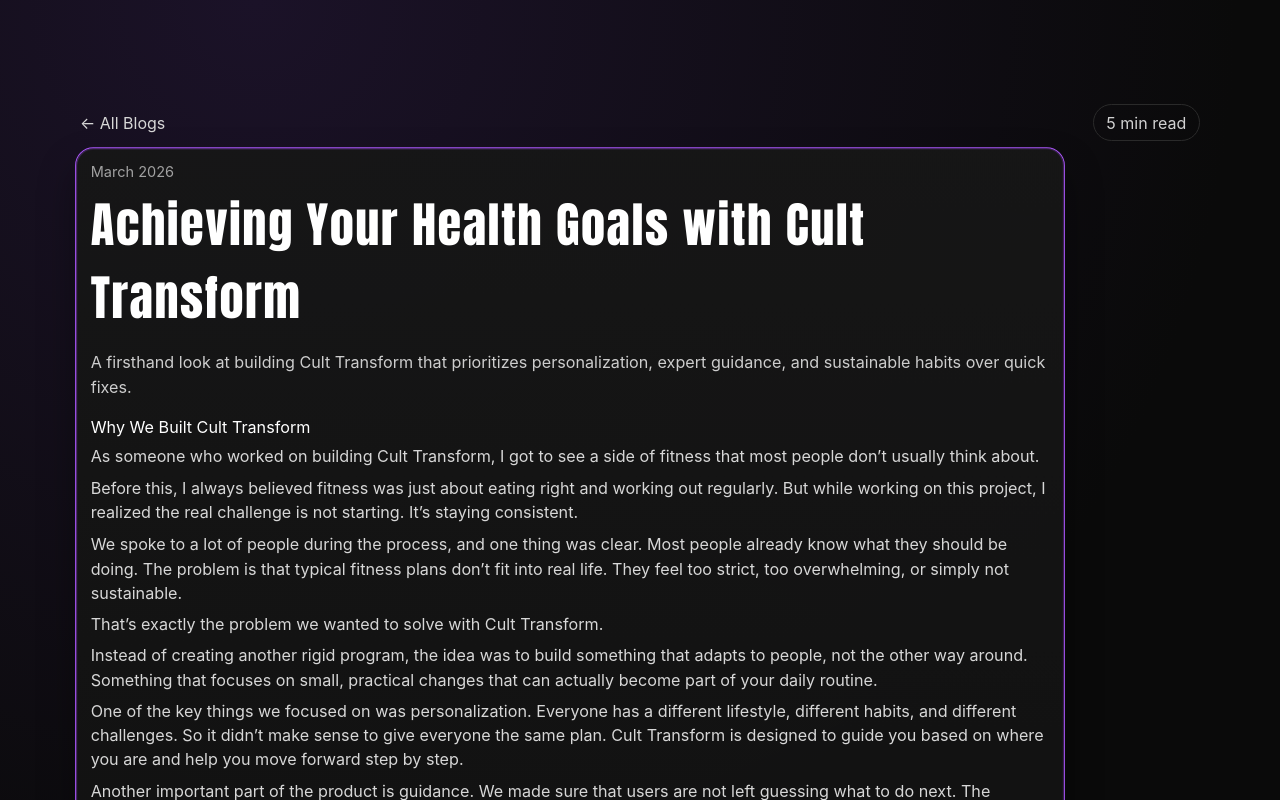
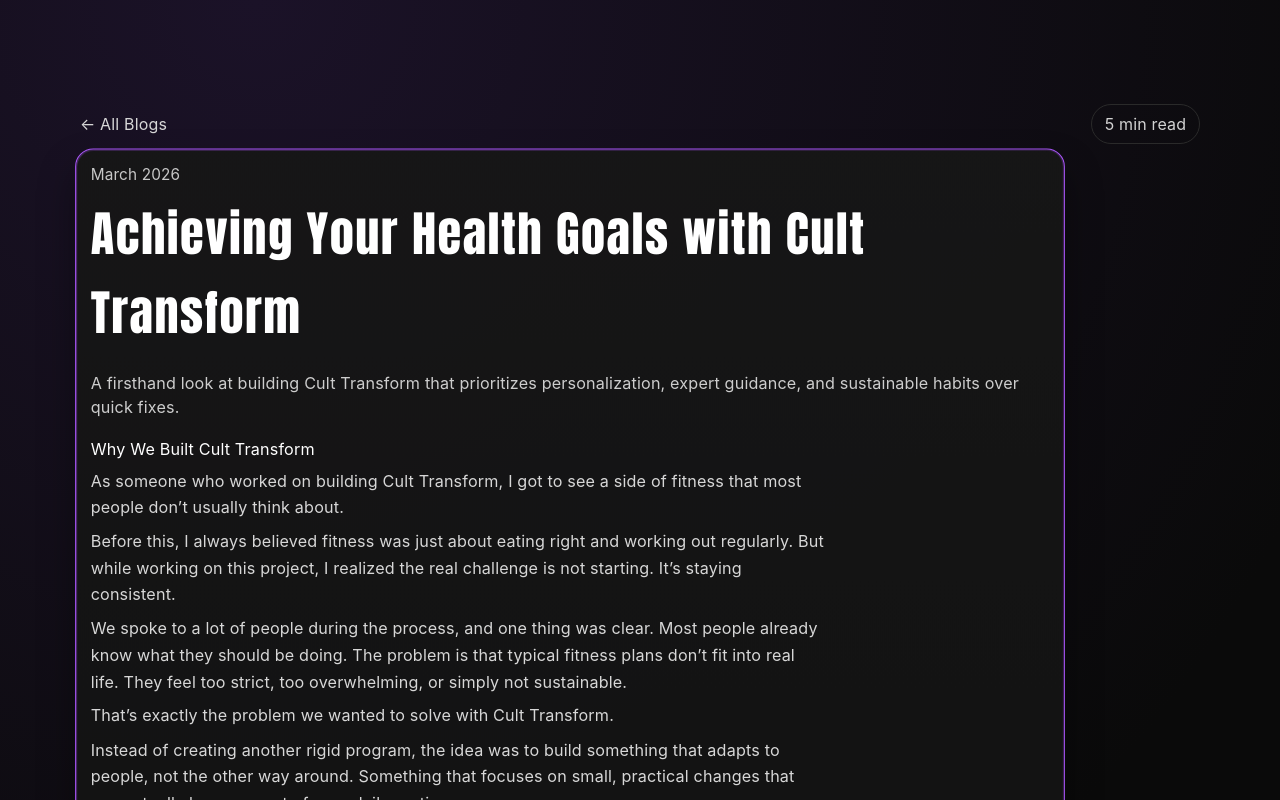
Before and after one commit to ArihantRawat/arihant-portfolio, a Next.js app: page /blog/achieving-your-health-goals-with-cult-transform in a window 1280 px wide. Shown: the top 800 px of the page. Built offline with nearby package versions, Linux system fonts and the light colour scheme.

Commit message:
Polish portfolio styling and fix Java icon visibility

```diff
--- a/src/app/globals.css
+++ b/src/app/globals.css
@@ -9,9 +9,10 @@
 }
 
 * { box-sizing: border-box; }
-html, body { margin: 0; padding: 0; background: var(--bg); color: var(--text); }
-body { font-family: Inter, Arial, Helvetica, sans-serif; cursor: default; }
-a { color: var(--text); text-decoration: none; }
+html, body { margin: 0; padding: 0; background: var(--bg); color: var(--text); scroll-behavior: smooth; }
+body { font-family: Inter, Arial, Helvetica, sans-serif; cursor: default; line-height: 1.65; letter-spacing: .01em; }
+a { color: var(--text); text-decoration: none; transition: color .2s ease; }
+a:hover { color: #e7d8ff; }
 
 .site-shell, .blog-shell { min-height: 100vh; background: radial-gradient(circle at 20% 0%, #1b1228, #0a0a0a 58%); position: relative; }
 .container { width: min(1120px, 92vw); margin: 0 auto; position: relative; z-index: 2; }
@@ -21,10 +22,12 @@ a { color: var(--text); text-decoration: none; }
 .section-gap { margin-top: 6.5rem; }
 .bottom-space { padding-bottom: 5rem; }
 
-.top-nav { position: sticky; top: 0; z-index: 40; border-bottom: 1px solid #1f1f1f; background: rgba(10, 10, 10, 0.84); backdrop-filter: blur(10px); }
+.top-nav { position: sticky; top: 0; z-index: 40; border-bottom: 1px solid #1f1f1f; background: rgba(10, 10, 10, 0.84); backdrop-filter: blur(10px); box-shadow: 0 10px 25px rgba(0,0,0,.2); }
 .nav-inner { display: flex; align-items: center; justify-content: space-between; padding: 0.95rem 0; }
 .logo { font-weight: 800; letter-spacing: .15em; }
 .desktop-links { display: none; gap: 1.1rem; align-items: center; }
+.desktop-links a { color: #d5d5d5; font-size: .95rem; }
+.desktop-links a:hover { color: #fff; }
 .menu-btn { border: 1px solid #2d2d2d; background: transparent; color: #fff; border-radius: 8px; padding: .45rem .75rem; }
 .mobile-links { display: grid; gap: .5rem; padding: .8rem 1rem; border-top: 1px solid #1f1f1f; }
 
@@ -33,7 +36,7 @@ a { color: var(--text); text-decoration: none; }
 .hero-title { font-family: Anton, Impact, sans-serif; line-height: .96; font-size: clamp(2.7rem, 10vw, 6.2rem); margin: .8rem 0 1rem; letter-spacing: .02em; }
 .hero-line { display: block; }
 .hero-line.accent { color: var(--accent); }
-.hero-bio { color: var(--muted); max-width: 62ch; line-height: 1.6; }
+.hero-bio { color: #c6c6c6; max-width: 66ch; line-height: 1.72; font-size: 1.02rem; }
 .hero-actions { margin-top: 1.25rem; display: flex; gap: .75rem; flex-wrap: wrap; }
 
 .btn-neon { background: var(--accent); color: #111; font-weight: 800; border: 0; border-radius: 999px; padding: .72rem 1.2rem; box-shadow: 0 0 18px rgba(168,85,247,.28); cursor: pointer; }
@@ -49,6 +52,7 @@ a { color: var(--text); text-decoration: none; }
 .stat-label { color: var(--muted); font-size: .82rem; margin: .15rem 0 0; }
 
 .section-title { font-family: Anton, Impact, sans-serif; letter-spacing: .03em; font-size: clamp(1.8rem, 5vw, 3rem); margin: 0 0 1rem; }
+section p { max-width: 72ch; }
 .section-head { display: flex; align-items: center; justify-content: space-between; margin-bottom: 1rem; }
 .card {
   position: relative;
@@ -100,9 +104,9 @@ a { color: var(--text); text-decoration: none; }
   width: fit-content;
 }
 .project-grid h3 { font-size: 1.32rem; line-height: 1.3; margin: .1rem 0 .35rem; }
-.muted { color: var(--muted); font-size: .9rem; }
-.small-title { font-weight: 700; margin: .8rem 0 .4rem; color: #e7e7e7; }
-ul { margin: .1rem 0 .7rem 1.1rem; color: #d9d9d9; }
+.muted { color: #c7c7c7; font-size: .95rem; line-height: 1.72; }
+.small-title { font-weight: 700; margin: .8rem 0 .4rem; color: #ededed; }
+ul { margin: .1rem 0 .7rem 1.1rem; color: #e1e1e1; line-height: 1.62; }
 
 .timeline { position: relative; margin-left: .5rem; padding-left: 1.2rem; }
 .timeline::before { content: ""; position: absolute; left: 0; top: .5rem; bottom: .5rem; width: 2px; background: linear-gradient(var(--accent), #2a2a2a); }
@@ -122,7 +126,9 @@ ul { margin: .1rem 0 .7rem 1.1rem; color: #d9d9d9; }
   padding: .42rem .8rem;
   font-size: .9rem;
   background: rgba(255,255,255,.02);
+  transition: transform .2s ease, border-color .2s ease;
 }
+.skill-chip:hover { transform: translateY(-2px); border-color: #5c3a91; }
 .skill-logo {
   width: 16px;
   height: 16px;
--- a/src/app/page.tsx
+++ b/src/app/page.tsx
@@ -87,7 +87,7 @@ const SKILLS: SkillBadge[] = [
   { label: "Cross-functional Leadership", emoji: "🤝" },
   { label: "User Research", emoji: "🔎" },
   { label: "SQL + Analytics", emoji: "🗄️" },
-  { label: "Java", iconSrc: "https://cdn.simpleicons.org/openjdk", iconAlt: "Java" },
+  { label: "Java", iconSrc: "https://cdn.jsdelivr.net/gh/devicons/devicon/icons/java/java-original.svg", iconAlt: "Java" },
   { label: "TypeScript", iconSrc: "https://cdn.simpleicons.org/typescript", iconAlt: "TypeScript" },
   { label: "Python", iconSrc: "https://cdn.simpleicons.org/python", iconAlt: "Python" },
   { label: "JavaScript", iconSrc: "https://cdn.simpleicons.org/javascript", iconAlt: "JavaScript" },
@@ -388,17 +388,17 @@ export default function HomePage() {
       <main id="top" className={`container main-space ${isReady ? "" : "content-hidden"}`}>
         <section className="hero reveal-section">
           <div>
-            <p className="badge">PRODUCT DEVELOPER</p>
-            <h1 className="hero-title">
+            <p className="badge reveal-item">PRODUCT DEVELOPER</p>
+            <h1 className="hero-title reveal-item">
               <span className="hero-line accent">BUILDING GOOD TECH</span>
               <span className="hero-line">FOR REAL USERS</span>
             </h1>
-            <p className="hero-bio">
+            <p className="hero-bio reveal-item">
               I am Arihant Rawat. I build user-centric products from idea to launch, with experience across startups and
               enterprise teams. I am driven to build in the tech space, working on problems that matter and turning ideas into
               real, shipped outcomes.
             </p>
-            <div className="hero-actions">
+            <div className="hero-actions reveal-item">
               <button type="button" className="btn-neon" onClick={handleContactClick}>
                 CONTACT ME
               </button>
@@ -408,10 +408,10 @@ export default function HomePage() {
             </div>
           </div>
           <div className="hero-right">
-            <div className="photo-wrap">
+            <div className="photo-wrap reveal-item">
               <Image src="/images/arihant-headshot.jpg" alt="Arihant Rawat" width={720} height={900} priority />
             </div>
-            <div className="stats">
+            <div className="stats reveal-item">
               {HERO_STATS.map((stat) => (
                 <div className="stat-card" key={stat.label}>
                   <p className="stat-number">
@@ -425,7 +425,7 @@ export default function HomePage() {
         </section>
 
         <section id="about" className="reveal-section section-gap">
-          <h2 className="section-title">About Me</h2>
+          <h2 className="section-title reveal-item">About Me</h2>
           {ABOUT_PARAGRAPHS.map((paragraph) => (
             <p key={paragraph} className="reveal-item">
               {paragraph}
@@ -434,7 +434,7 @@ export default function HomePage() {
         </section>
 
         <section id="skills" className="reveal-section section-gap">
-          <h2 className="section-title">Skills</h2>
+          <h2 className="section-title reveal-item">Skills</h2>
           <div className="chips">
             {SKILLS.map((skill) => (
               <span className="skill-chip" key={skill.label}>
@@ -454,10 +454,10 @@ export default function HomePage() {
         </section>
 
         <section id="experience" className="reveal-section section-gap">
-          <h2 className="section-title">Experience</h2>
+          <h2 className="section-title reveal-item">Experience</h2>
           <div className="timeline">
             {EXPERIENCES.map((experience) => (
-              <article className="card timeline-card" key={experience.title}>
+              <article className="card timeline-card reveal-item" key={experience.title}>
                 <span className="timeline-dot" />
                 <p className="muted">
                   {experience.timeframe} • {experience.location}
@@ -483,10 +483,10 @@ export default function HomePage() {
         </section>
 
         <section id="education" className="reveal-section section-gap">
-          <h2 className="section-title">Education</h2>
+          <h2 className="section-title reveal-item">Education</h2>
           <div className="edu-grid">
             {EDUCATION.map((edu) => (
-              <article className="card" key={edu.title}>
+              <article className="card reveal-item" key={edu.title}>
                 <p className="muted">
                   {edu.location} • {edu.timeframe}
                 </p>
@@ -507,14 +507,14 @@ export default function HomePage() {
 
         <section id="projects" className="reveal-section section-gap">
           <div className="section-head">
-            <h2 className="section-title">Projects</h2>
+            <h2 className="section-title reveal-item">Projects</h2>
             <a href="https://github.com/ArihantRawat" target="_blank" rel="noreferrer">
               GitHub
             </a>
           </div>
           <div className="project-grid">
             {PROJECTS.map((project) => (
-              <article className="card" key={project.name}>
+              <article className="card reveal-item" key={project.name}>
                 <h3>{project.name}</h3>
                 <p className="muted">{project.repo}</p>
                 <p>{project.description}</p>
@@ -539,10 +539,10 @@ export default function HomePage() {
         </section>
 
         <section id="contact" className="reveal-section section-gap bottom-space">
-          <h2 className="section-title">Contact Me</h2>
+          <h2 className="section-title reveal-item">Contact Me</h2>
           <div className="contact-grid">
             {CONTACT_LINKS.map((link) => (
-              <a key={link.label} className="card" href={link.href} target={link.href.startsWith("http") ? "_blank" : undefined}>
+              <a key={link.label} className="card reveal-item" href={link.href} target={link.href.startsWith("http") ? "_blank" : undefined}>
                 {link.label}
               </a>
             ))}
```
